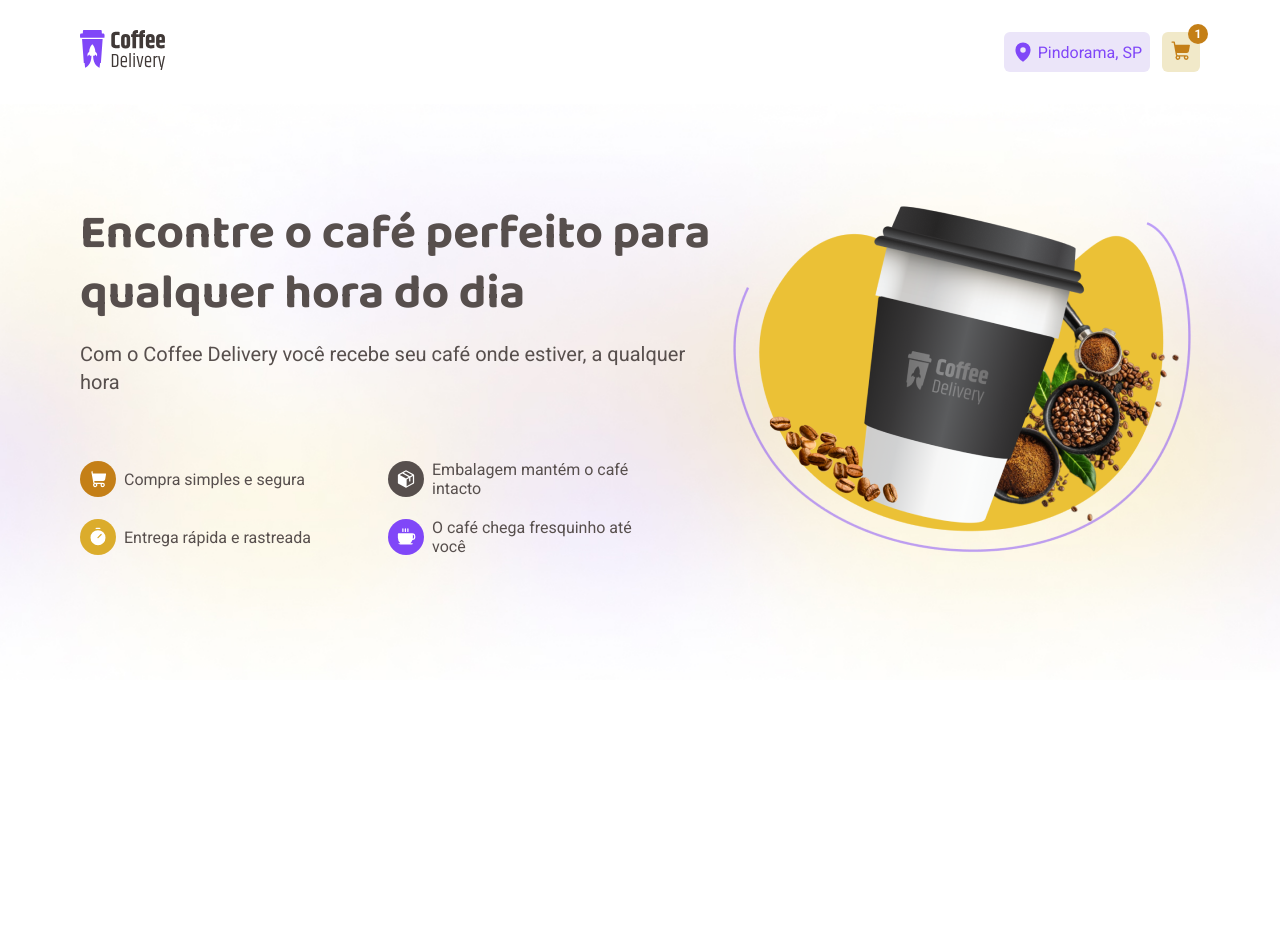
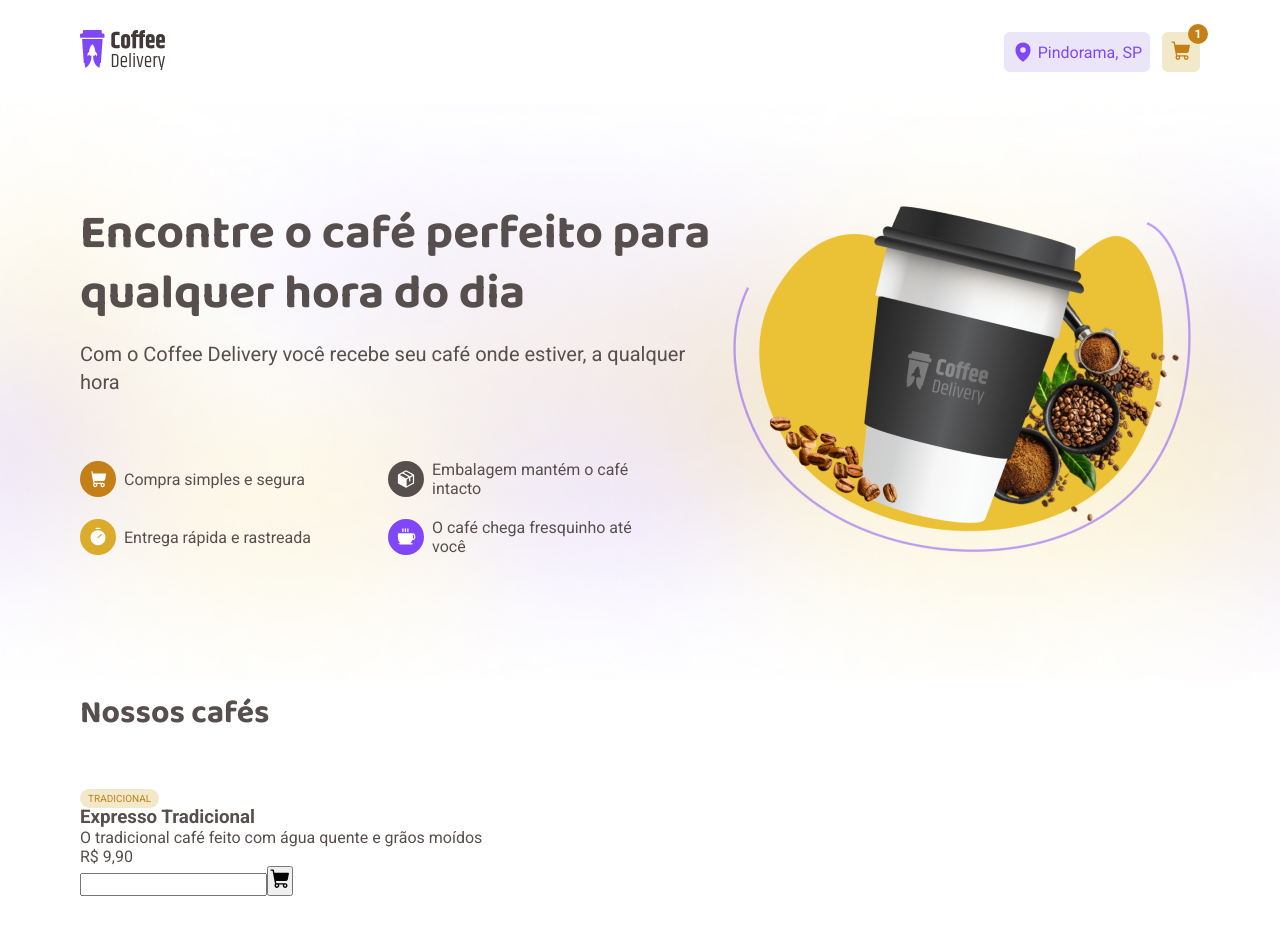
Before and after one commit to juninho15830/coffee-delivery, a React (Vite) app: page / in a window 1280 px wide. Before the commit the page ends 800 px from the top, so only its background shows below. Built offline with nearby package versions, Linux system fonts and the light colour scheme.

Commit message:
update card

```diff
--- /dev/null
+++ b/src/components/Cards/index.tsx
@@ -0,0 +1,22 @@
+import { ShoppingCart } from "@phosphor-icons/react";
+import { CardContainer } from "./styles";
+
+export function Cards() {
+    return (
+        <CardContainer>
+            <span>TRADICIONAL</span>
+            <h3>Expresso Tradicional</h3>
+            <p>O tradicional café feito com água quente e grãos moídos</p>
+
+            <div>
+                <p>R$ <span>9,90</span></p>
+                <div>
+                    <input type="number" />
+                    <button>
+                        <ShoppingCart size={22} weight="fill" />
+                    </button>
+                </div>
+            </div>
+        </CardContainer>
+    )
+}
--- /dev/null
+++ b/src/components/Cards/styles.ts
@@ -0,0 +1,15 @@
+import styled from "styled-components"
+
+export const CardContainer = styled.div`
+    > span {
+        font-size: 0.625rem;
+        color: ${props =>props.theme.colors['yellow-900']};
+        background-color: ${props =>props.theme.colors['yellow-100']};
+        padding: 0.25rem 0.5rem ;
+        border-radius: 0.6rem;
+    }
+
+    h3 {
+        font-family: ;
+    }
+`
--- a/src/pages/Home/components/Hero/index.tsx
+++ /dev/null
@@ -1,70 +0,0 @@
-import { Coffee, Package, ShoppingCart, Timer } from "@phosphor-icons/react";
-import banner from "../../../../assets/Banner.png"
-import { HeroContainer, HeroContent, InfoContainer } from "./styles";
-import { useTheme } from "styled-components";
-import backgroundHero from "../../../../assets/BackgroundHero.jpg"
-
-export function Hero() {
-    const theme = useTheme()
-
-    return (
-        <HeroContainer>
-            <HeroContent>
-                <div>
-                    <div>
-                        <h1>Encontre o café perfeito para qualquer hora do dia</h1>
-                        <p>Com o Coffee Delivery você recebe seu café onde estiver, a qualquer hora</p>
-                    </div>
-                    <InfoContainer>
-                        <div>
-                            <div>
-                                <ShoppingCart
-                                    size={36}
-                                    weight="fill"
-                                    color={theme.colors.white}
-                                    style={{ backgroundColor: theme.colors['yellow-900'] }}
-                                />
-                            </div>
-                            <span>Compra simples e segura</span>
-                        </div>
-                        <div>
-                            <div>
-                                <Package
-                                    size={36}
-                                    weight="fill"
-                                    color={theme.colors.white}
-                                    style={{ backgroundColor: theme.colors['gray-700'] }}
-                                />
-                            </div>
-                            <span>Embalagem mantém o café intacto</span>
-                        </div>
-                        <div>
-                            <div>
-                                <Timer
-                                    size={36}
-                                    weight="fill"
-                                    color={theme.colors.white}
-                                    style={{ backgroundColor: theme.colors['yellow-500'] }}
-                                />
-                            </div>
-                            <span>Entrega rápida e rastreada</span>
-                        </div>
-                        <div>
-                            <div>
-                                <Coffee
-                                    size={36}
-                                    weight="fill"
-                                    color={theme.colors.white}
-                                    style={{ backgroundColor: theme.colors['purple-500'] }}
-                                />
-                            </div>
-                            <span>O café chega fresquinho até você</span>
-                        </div>
-                    </InfoContainer>
-                </div>
-                <img src={banner} alt="" />
-            </HeroContent>
-            <img src={backgroundHero} id="hero-bg" alt="" />
-        </HeroContainer>
-    )
-}
--- a/src/pages/Home/index.tsx
+++ b/src/pages/Home/index.tsx
@@ -1,9 +1,79 @@
-import { Hero } from "./components/Hero";
+import { Coffee, Package, ShoppingCart, Timer } from "@phosphor-icons/react";
+import { CardsContainer, HeroContainer, HeroContent, InfoContainer } from "./styles";
+import { useTheme } from "styled-components";
+import banner from "../../assets/Banner.png";
+import backgroundHero from "../../assets/BackgroundHero.jpg";
+import { Cards } from "../../components/Cards";
 
 export function Home() {
+    const theme = useTheme()
+
     return (
         <main>
-            <Hero />
+            <HeroContainer>
+            <HeroContent>
+                <div>
+                    <div>
+                        <h1>Encontre o café perfeito para qualquer hora do dia</h1>
+                        <p>Com o Coffee Delivery você recebe seu café onde estiver, a qualquer hora</p>
+                    </div>
+                    <InfoContainer>
+                        <div>
+                            <div>
+                                <ShoppingCart
+                                    size={36}
+                                    weight="fill"
+                                    color={theme.colors.white}
+                                    style={{ backgroundColor: theme.colors['yellow-900'] }}
+                                />
+                            </div>
+                            <span>Compra simples e segura</span>
+                        </div>
+                        <div>
+                            <div>
+                                <Package
+                                    size={36}
+                                    weight="fill"
+                                    color={theme.colors.white}
+                                    style={{ backgroundColor: theme.colors['gray-700'] }}
+                                />
+                            </div>
+                            <span>Embalagem mantém o café intacto</span>
+                        </div>
+                        <div>
+                            <div>
+                                <Timer
+                                    size={36}
+                                    weight="fill"
+                                    color={theme.colors.white}
+                                    style={{ backgroundColor: theme.colors['yellow-500'] }}
+                                />
+                            </div>
+                            <span>Entrega rápida e rastreada</span>
+                        </div>
+                        <div>
+                            <div>
+                                <Coffee
+                                    size={36}
+                                    weight="fill"
+                                    color={theme.colors.white}
+                                    style={{ backgroundColor: theme.colors['purple-500'] }}
+                                />
+                            </div>
+                            <span>O café chega fresquinho até você</span>
+                        </div>
+                    </InfoContainer>
+                </div>
+                <img src={banner} alt="" />
+            </HeroContent>
+            <img src={backgroundHero} id="hero-bg" alt="" />
+        </HeroContainer>
+        <CardsContainer>
+            <h2>Nossos cafés</h2>
+            <article>
+                <Cards/>
+            </article>
+        </CardsContainer>
         </main>
     )
 }
--- a/src/pages/Home/components/Hero/styles.ts
+++ b/src/pages/Home/styles.ts
@@ -67,3 +67,14 @@ export const InfoContainer = styled.div`
         padding: 0.5rem;
     }
 `
+export const CardsContainer = styled.section`
+    margin: 2rem auto;
+    max-width: 72rem;
+    padding: 0 1rem;
+
+    h2 {
+        font-family: "Baloo 2", sans-serif;
+        font-size: 2rem;
+        margin-bottom: 3rem;
+    }
+`
```
